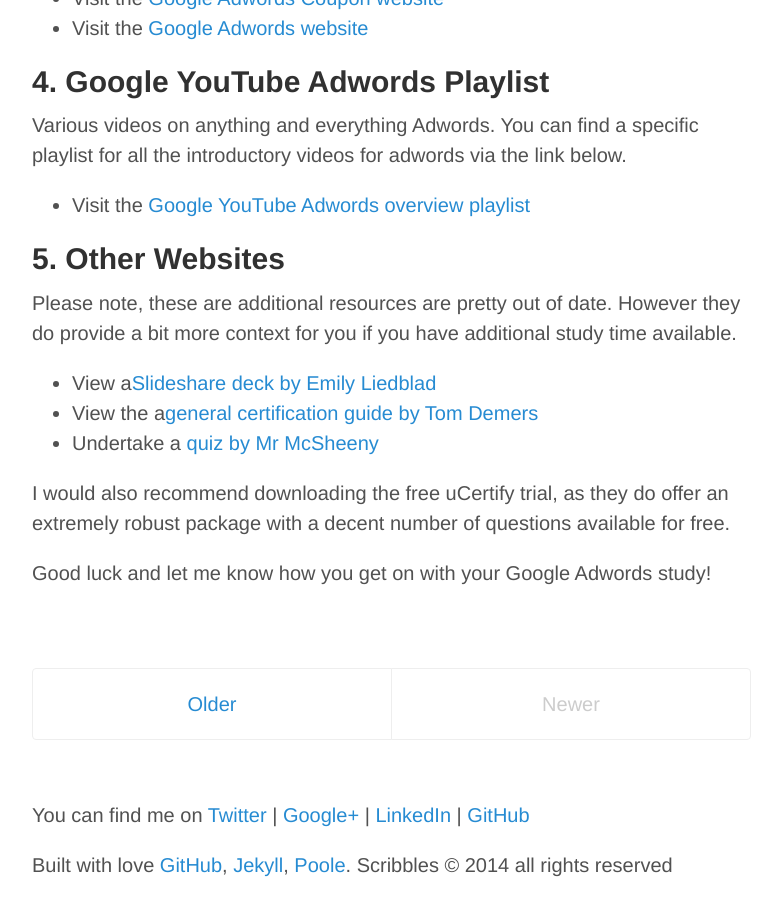
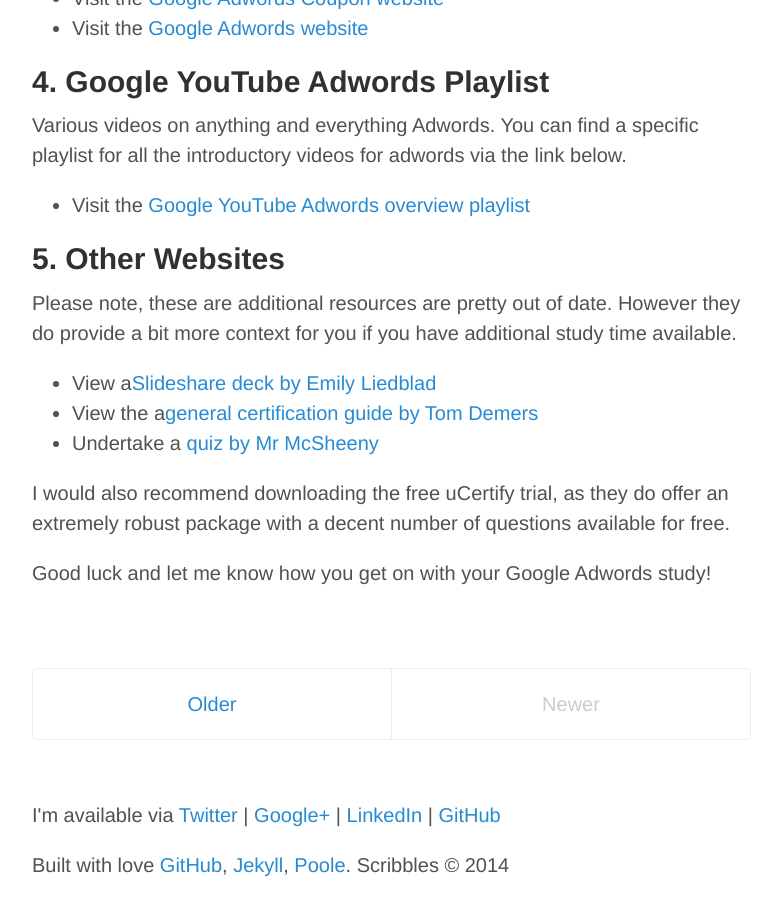
Before and after one commit to calcode/calcode.github.io, a Jekyll site: the page built from index.html, in a window 1280 px wide and 900 px high, scrolled down 5059 px. Shown: the whole window, without its empty margins (248-1030 px from the left). Built offline with Jekyll 4.4.1, drawn with Linux system fonts in a browser that asks for light colours; Markdown is read by kramdown in place of the engine named in the settings; the list of posts is cut into pages by our own code.

Commit message:
updated md

```diff
--- a/404.html
+++ b/404.html
@@ -6,5 +6,5 @@
 
 <div class="page">
   <h1 class="page-title">404: Page not found</h1>
-  <p class="lead">Sorry, we've misplaced that URL or it's pointing to something that doesn't exist. <a href="{{ site.baseurl }}">Head back home</a> to try finding it again.</p>
+  <p class="lead">Oh no. It's broken and I am not sorry! The URL has been misplaced or it just doesn't exist. <a href="{{ site.baseurl }}">Head back home</a> to try finding it again.</p>
 </div>
--- a/_layouts/default.html
+++ b/_layouts/default.html
@@ -21,15 +21,15 @@
 
       <div class="footer">
         <p>
-        You can find me on
+        I'm available via
         <a href="https://twitter.com/calumshepherd">Twitter</a> |
-        <a href="https://plus.google.com/+CalumShepherd1/">Google+</a> |
+        <a href="https://plus.google.com/+calumshepherd1/">Google+</a> |
         <a href="http://uk.linkedin.com/in/calumshepherd">LinkedIn</a> |
         <a href="https://github.com/calcode">GitHub</a>
         </p>
         <p>
          Built with love <a href="https://github.com">GitHub</a>, <a href="http://jekyllrb.com/Jekyll">Jekyll</a>, <a href="http://getpoole.com/">Poole</a>.
-         Scribbles &copy; {{ site.time | date: '%Y' }} all rights reserved
+         Scribbles &copy; {{ site.time | date: '%Y' }}
         </p>
       </div>
     </div>
```
